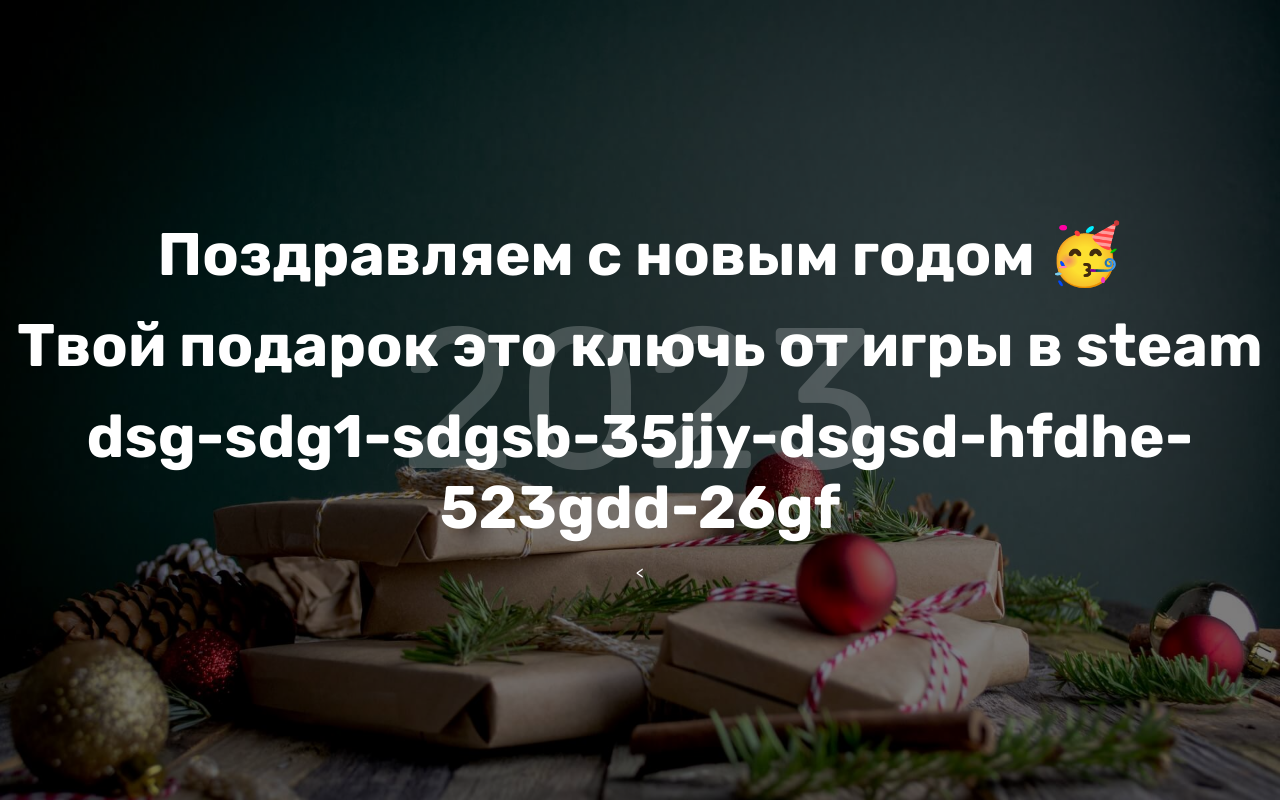
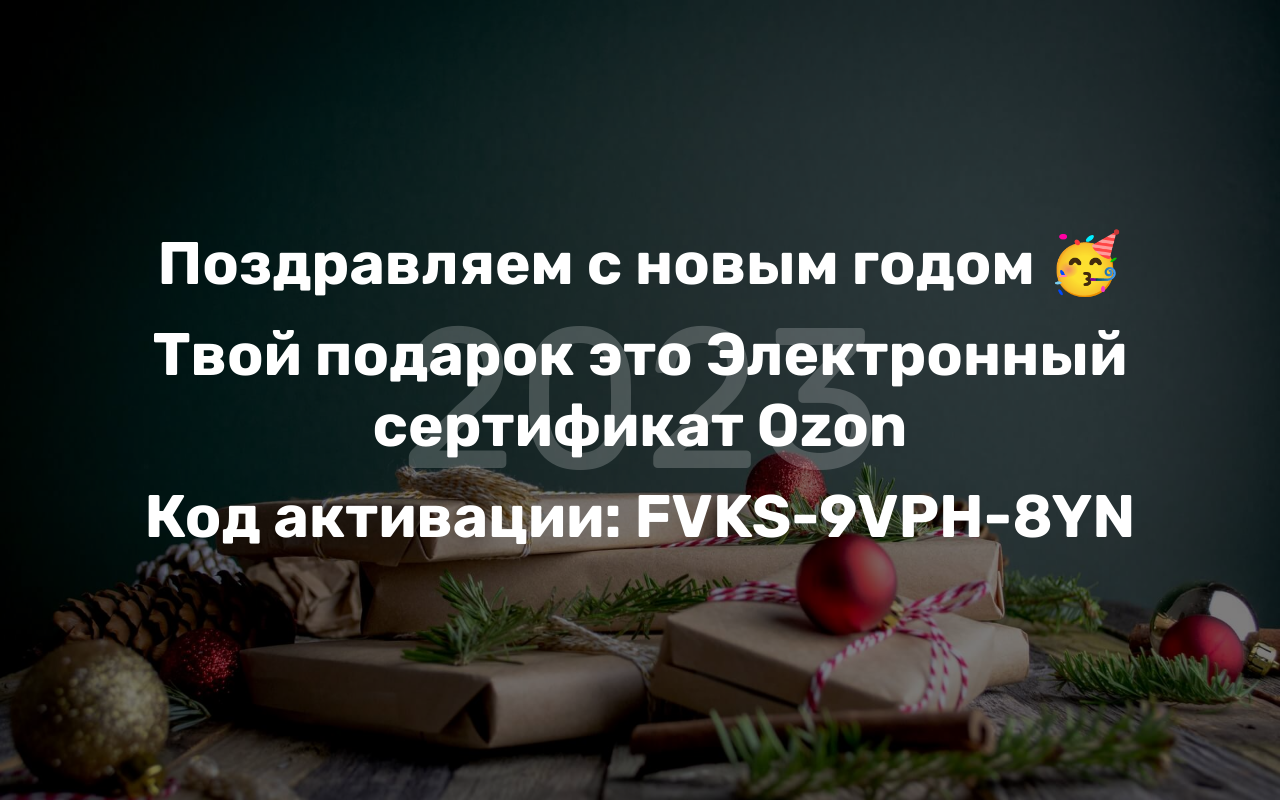
Before and after one commit to d3942/podarok_5, a plain HTML site: page podarok.html in a window 1280 px wide. Drawn offline with Linux system fonts and the light colour scheme.

Commit message:
Update podarok.html

```diff
--- a/podarok.html
+++ b/podarok.html
@@ -17,12 +17,12 @@
 
         <!-- этап 3 -->
         <h1 class="title">Поздравляем с новым годом 🥳</h1>
-        <h2 class="title">Твой подарок это ключь от игры в steam</h2>
-        <h1 class="title">dsg-sdg1-sdgsb-35jjy-dsgsd-hfdhe-523gdd-26gf</h1>
+        <h2 class="title">Твой подарок это Электронный сертификат Ozon</h2>
+        <h1 class="title">Код активации: FVKS-9VPH-8YN</h1>
 
         <div id="year" class="year"></div>
 
-        <
+
 
         <div class="preloader" id="preloader">
             <div class="lds-ripple"><div></div><div></div></div>
```
